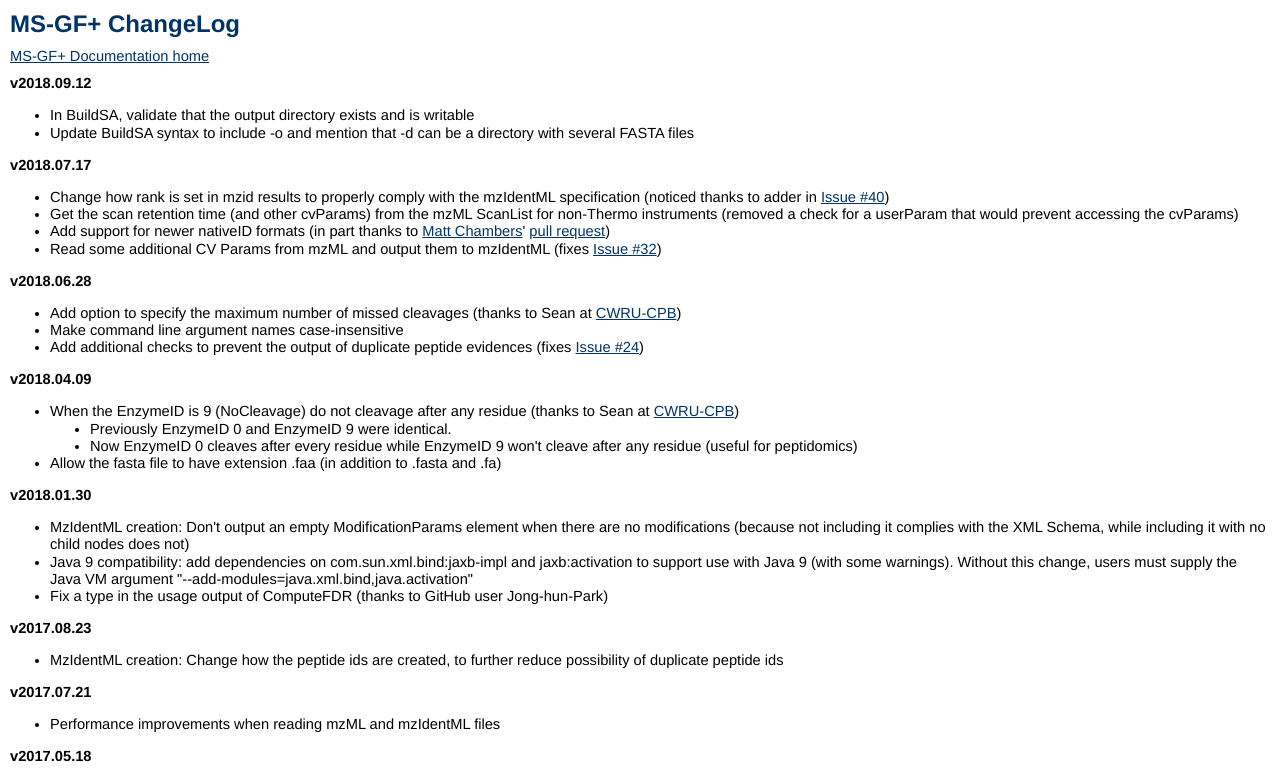
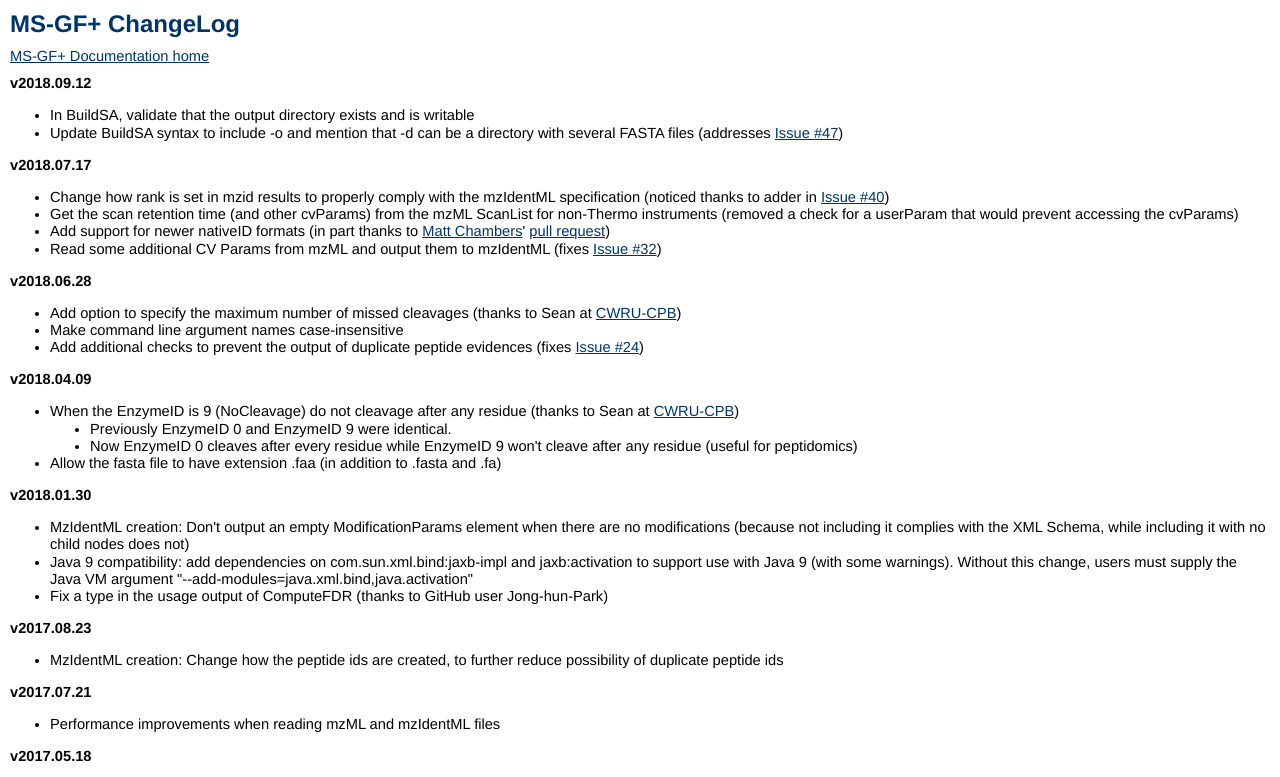
Before and after one commit to MSGFPlus/msgfplus, a plain HTML site: page doc/Changelog.html in a window 1280 px wide. Shown: the top 777 px of the page. Drawn offline with Linux system fonts and the light colour scheme.

Commit message:
Link to Issue #47

```diff
--- a/doc/Changelog.html
+++ b/doc/Changelog.html
@@ -18,7 +18,7 @@
     </p>
     <ul>
         <li>In BuildSA, validate that the output directory exists and is writable</li>
-        <li>Update BuildSA syntax to include -o and mention that -d can be a directory with several FASTA files</li>
+        <li>Update BuildSA syntax to include -o and mention that -d can be a directory with several FASTA files (addresses <a href="https://github.com/MSGFPlus/msgfplus/issues/47">Issue #47</a>)</li>
     </ul>
 
     <p>
```
